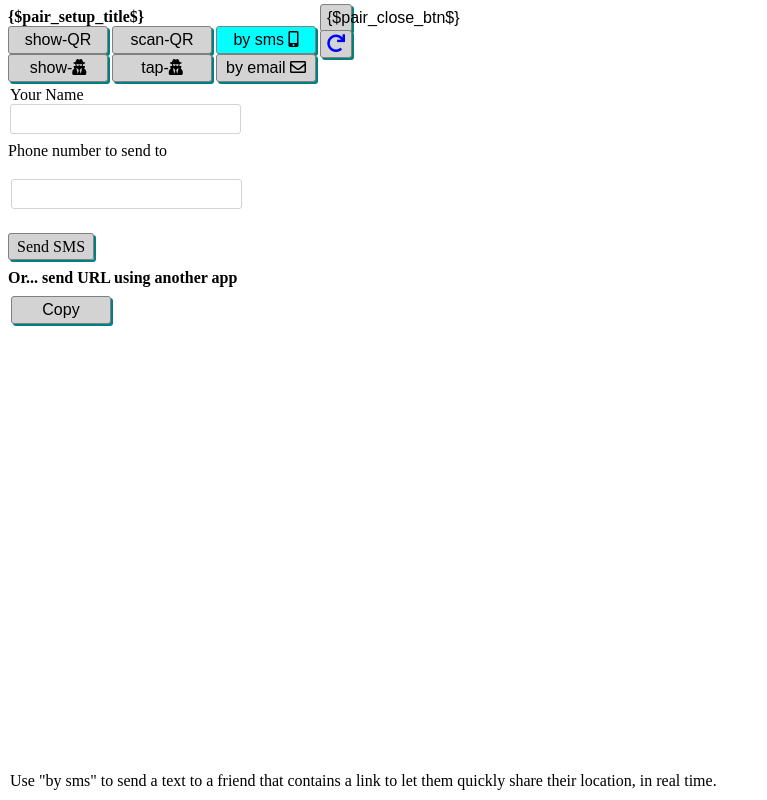
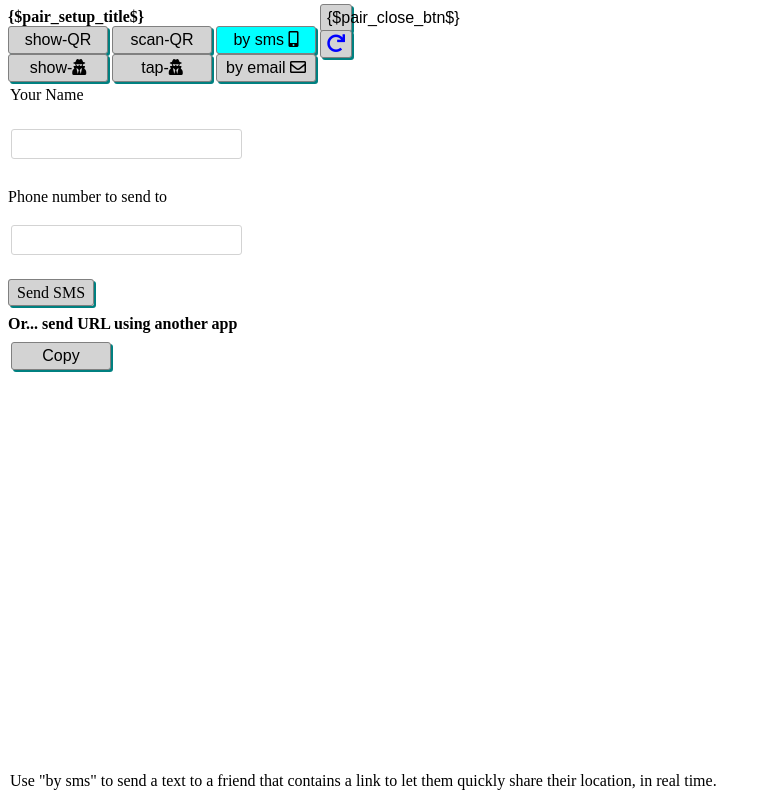
Before and after one commit to jonathan-annett/tab-calls, a website: page tab-pairing-setup.html in a window 1280 px wide. Shown: the whole page, without its empty margins (0-767 px from the left). Drawn offline with Linux system fonts and the light colour scheme.

Commit message:
work in progress - config css rework

```diff
--- a/tab-pairing-setup.html
+++ b/tab-pairing-setup.html
@@ -39,7 +39,16 @@
             <p class="show_pairing_secret"></p>
             <p class="pairing_name_wrap">
                 <label>Your Name</label>
-                <input id="your_name" type="text">
+                <table>
+                    <tbody>
+                        <tr>
+                            <td>
+                                <input id="your_name" type="text">
+                            </td>
+                            <td><span>&nbsp;</span></td>
+                        </tr>
+                    </tbody>
+                </table>
             </p>
             <div class="pairing_video_tophelp">Position the camera to capture
                 <br>the QR code on the other device</div>
```
